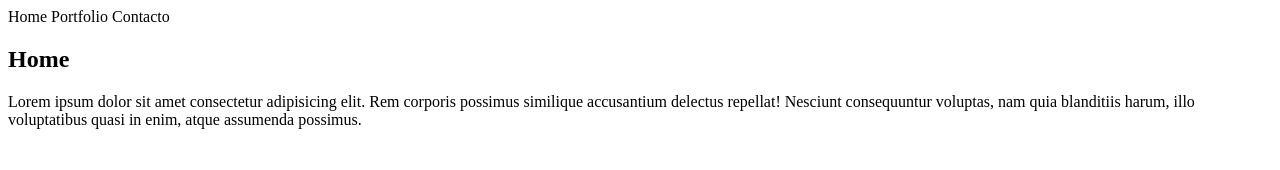
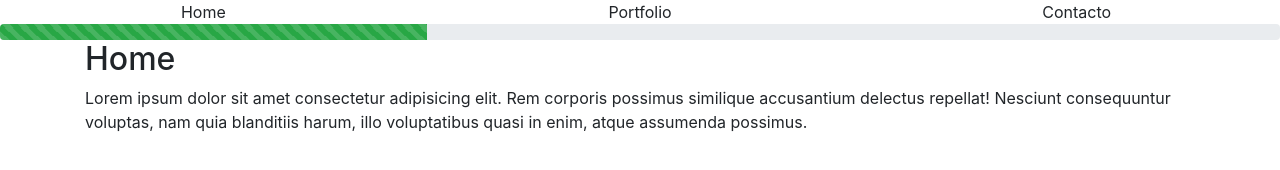
Before and after one commit to DavidPinilla1/basic-routing-DOM-vanillaJS, a plain HTML site: page index.html in a window 1280 px wide. Both pictures are taken after a click on the element "Home". Drawn offline with nearby package versions, Linux system fonts and the light colour scheme.

Commit message:
added amorfing scrolling and also some crazy progress bar according to the

```diff
--- a/index.html
+++ b/index.html
@@ -4,18 +4,26 @@
     <meta charset="UTF-8">
     <meta name="viewport" content="width=device-width, initial-scale=1.0">
     <title>Web Personal</title>
+    <link rel="stylesheet" href="https://stackpath.bootstrapcdn.com/bootstrap/4.4.1/css/bootstrap.min.css" integrity="sha384-Vkoo8x4CGsO3+Hhxv8T/Q5PaXtkKtu6ug5TOeNV6gBiFeWPGFN9MuhOf23Q9Ifjh" crossorigin="anonymous">
+    <link rel="stylesheet" href="style.css">
     <script src="script.js" async defer></script>
 </head>
 <body>
     <header>
-        <nav>
-            <span class="HomeButton">Home</span>
-            <span class="PortfolioButton">Portfolio</span>
-            <span class="ContactoButton">Contacto</span>
+        <nav class="row">
+            <span class="HomeButton col-md text-center">Home</span>
+            <span class="PortfolioButton col-md text-center">Portfolio</span>
+            <span class="ContactoButton col-md text-center">Contacto</span>
         </nav>
     </header>
-    <main>
+    <div class="progress">
+        <div class="progress-bar progress-bar-striped bg-success progress-bar-animated" role="progressbar"  aria-valuenow="25" aria-valuemin="0" aria-valuemax="100"></div>
+      </div>
+    <main class="container">
 
     </main>
+    <script src="https://code.jquery.com/jquery-3.4.1.slim.min.js" integrity="sha384-J6qa4849blE2+poT4WnyKhv5vZF5SrPo0iEjwBvKU7imGFAV0wwj1yYfoRSJoZ+n" crossorigin="anonymous"></script>
+<script src="https://cdn.jsdelivr.net/npm/popper.js@1.16.0/dist/umd/popper.min.js" integrity="sha384-Q6E9RHvbIyZFJoft+2mJbHaEWldlvI9IOYy5n3zV9zzTtmI3UksdQRVvoxMfooAo" crossorigin="anonymous"></script>
+<script src="https://stackpath.bootstrapcdn.com/bootstrap/4.4.1/js/bootstrap.min.js" integrity="sha384-wfSDF2E50Y2D1uUdj0O3uMBJnjuUD4Ih7YwaYd1iqfktj0Uod8GCExl3Og8ifwB6" crossorigin="anonymous"></script>
 </body>
 </html>
--- a/script.js
+++ b/script.js
@@ -5,37 +5,54 @@ const Home = `
             </p>
             </div>
 `
-const Portfolio =`<div class="portfolio">
+const Portfolio = `<div class="portfolio">
                     <h2> Portfolio </h2>
                     <p>Lorem ipsum dolor sit amet consectetur adipisicing elit. Nihil aperiam dolor ea velit repudiandae libero unde nisi numquam explicabo possimus sit odit architecto minus neque, ullam quidem deserunt adipisci impedit facilis delectus aspernatur? Minima corrupti a dignissimos reiciendis nulla magni praesentium ducimus placeat sed, distinctio, obcaecati consequatur doloribus rem nihil labore dolore! Placeat dolorum tempora deleniti? Voluptatibus cupiditate ab consectetur tempore voluptates aliquam, eius neque sunt vero quod. Magni maxime maiores consequuntur iusto minima quis voluptates amet sequi iste ex..
                     </p>
                 </div>`
 
-const Contacto =`<div class="contacto">
+const Contacto = `<div class="contacto">
                     <h2> Contacto </h2>
                     <p>Lorem ipsum dolor sit amet consectetur adipisicing elit. Eligendi perspiciatis adipisci accusantium fuga corrupti vitae iste, deleniti odit perferendis rem..
                     </p>
                 </div>`;
 const main = document.querySelector('main')
-window.addEventListener('load',()=>{
-    if(window.location.hash==='#'){
-        main.innerHTML =Home
-    }else  if(window.location.hash==='#portfolio'){
-        main.innerHTML =Portfolio
-    }else  if(window.location.hash==='#contacto'){
-        main.innerHTML =Contacto
-
+window.addEventListener('load', () => {
+    if (window.location.hash === '#portfolio') {
+        main.innerHTML = Portfolio
+    } else if (window.location.hash === '#contacto') {
+        main.innerHTML = Contacto
+    } else {
+        main.innerHTML = Home
     }
 })
-document.querySelector('.HomeButton').addEventListener('click',()=>{
+let widthProgressBar = 0;
+document.querySelector('.HomeButton').addEventListener('click', () => {
     main.innerHTML = Home;
-    history.pushState({},'','#');
+    window.scrollTo({
+        top: 400,
+        behavior: 'smooth',
+      })
+      setTimeout(() => {
+          document.body.scrollIntoView({ behavior: 'smooth' })
+      }, 1000);
+    document.querySelector('.progress-bar').style.width = '33.33%'
+    history.pushState({}, '', '#');
 })
-document.querySelector('.PortfolioButton').addEventListener('click',()=>{
+document.querySelector('.PortfolioButton').addEventListener('click', () => {
     main.innerHTML = Portfolio;
-    history.pushState({},'','#portfolio');
+    document.querySelector('.progress-bar').style.width = '66.66%'
+    history.pushState({}, '', '#portfolio');
 })
-document.querySelector('.ContactoButton').addEventListener('click',()=>{
+document.querySelector('.ContactoButton').addEventListener('click', () => {
     main.innerHTML = Contacto;
-    history.pushState({},'','#contacto');
+    document.querySelector('.progress-bar').style.width = '100%'
+    history.pushState({}, '', '#contacto');
 })
+// setInterval(() => {
+//     widthProgressBar++
+//     document.querySelector('.progress-bar').style.width = widthProgressBar + '%'
+//     if (widthProgressBar === 100) {
+//         widthProgressBar = 0;
+//     }
+// }, 200);
```
Also changed, not shown: style.css (added).
